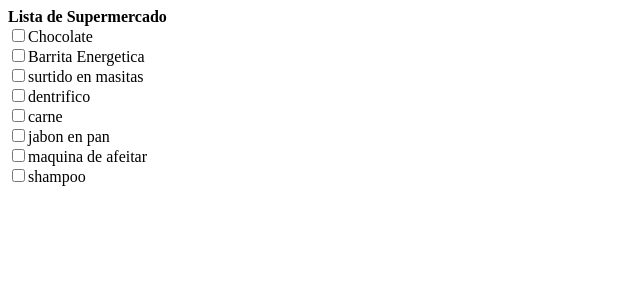
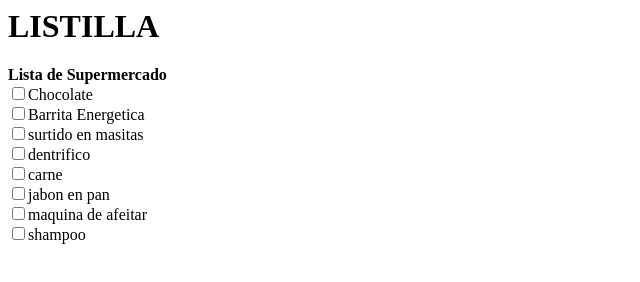
Before and after one commit to GastonH01/lahistoriadeunagranvida, a plain HTML site: page index.html in a window 1280 px wide. Shown: the whole page, without its empty margins (0-640 px from the left). Drawn offline with Linux system fonts and the light colour scheme.

Commit message:
commit con vs code

```diff
--- a/index.html
+++ b/index.html
@@ -3,6 +3,7 @@
 
     </head>
     <body>
+        <h1>LISTILLA</h1>
         <form>
             <label form="lista"><strong>Lista de Supermercado</strong></label>
             <br>
```
Also changed, not shown: 1 other file.
